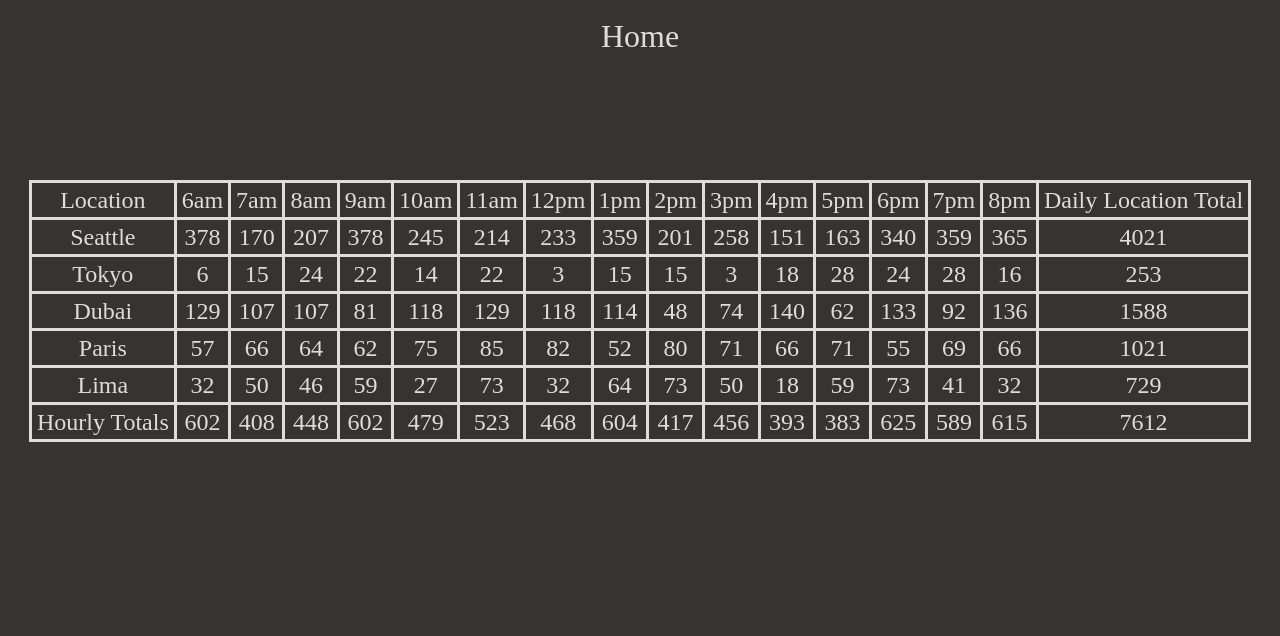
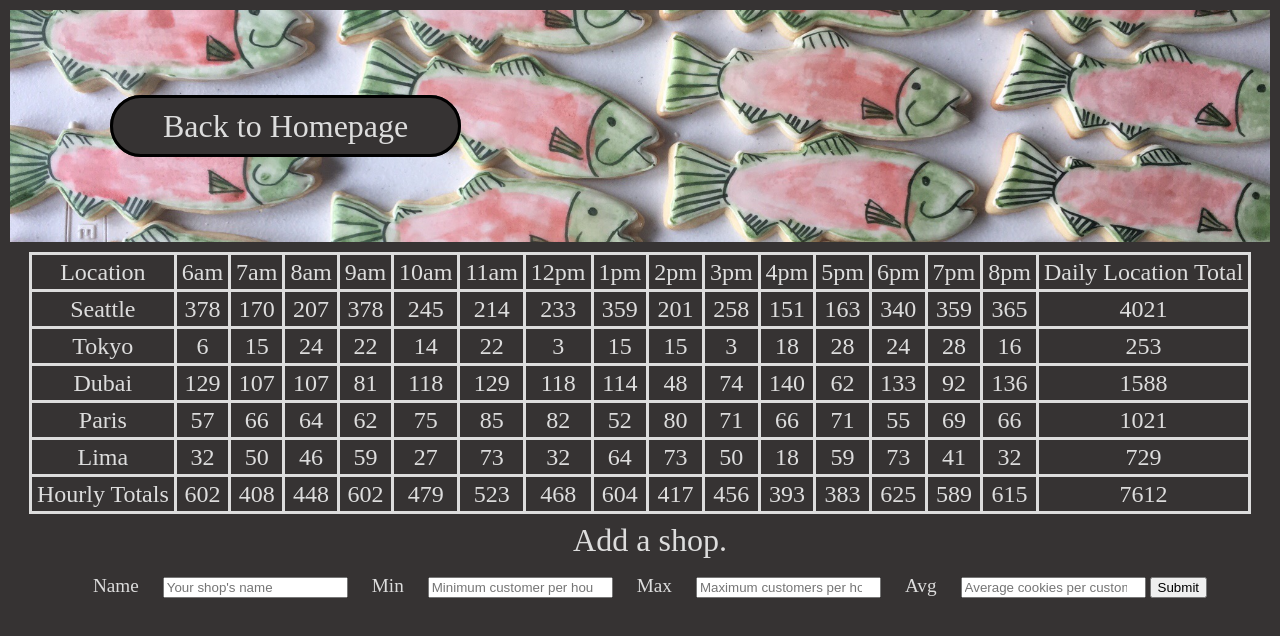
Before and after one commit to AhmadAbuyahya/salmon-cookies, a plain HTML site: page sales.html in a window 1280 px wide. Drawn offline with Linux system fonts and the light colour scheme; a web font is replaced by a local one.

Commit message:
form fully functional/added more css

```diff
--- a/css/style.css
+++ b/css/style.css
@@ -1,14 +1,12 @@
 body {
     background-color:#363333;
-    /* background-repeat: no-repeat;
-    background-attachment: fixed;
-    background-size: cover; */
+    /* b */
 }
 table {
     border: 3px solid #ddd;
     padding: 5px;
     margin: auto;
-    margin-top: 10%;
+
     text-align: center;
     font-size: x-large;
     /* border-collapse: separate; */
@@ -27,11 +25,34 @@ td {
     padding: 5px;
 }
 header{
-    margin: 20px;
-    text-align: center;
+    margin: 10px;
+    text-align: left;
+    background-image: url('../../images/cookies.jpg');
+    padding: 100px;
+    background-repeat: no-repeat;
+    background-size: cover;
 }
 a{
     text-decoration: none;
     font-size: xx-large;
     color: #ddd;
+    background-color: #363333;
+    padding: 10px 50px 10px 50px;
+    border-radius: 70px;
+    border: 3px #000000 solid ;
 }
+form{
+    text-align: center;
+}
+label{
+    color: #ddd;
+    font-size: larger;
+    margin: 10px;
+    padding: 10px;
+}
+legend{
+    color: #ddd;
+    font-size: xx-large;
+    margin: 10px;
+    padding: 10px;
+}
--- a/js/app.js
+++ b/js/app.js
@@ -36,7 +36,7 @@ function Shop(name, min, max, avg) {
   this.array = [];
   this.total = 0;
   allCookieShops.push(this);
-
+  this.getNumOfCustomers();
 }
 Shop.prototype.getNumOfCustomers = function () {
   for (let i = 0; i < hoursOpen.length; i++) {
@@ -57,12 +57,10 @@ Shop.prototype.renderHeader = function () {
     let thEl = document.createElement('th');
     thEl.textContent = hoursOpen[i];
     trEl.appendChild(thEl);
-
   }
   const tCellLast = document.createElement('th');
   trEl.appendChild(tCellLast);
   tCellLast.textContent = 'Daily Location Total';
-
 };
 Shop.prototype.renderData = function () {
   const trEl = document.createElement('tr');
@@ -78,7 +76,6 @@ Shop.prototype.renderData = function () {
   const tdTotalEl = document.createElement('td');
   trEl.appendChild(tdTotalEl);
   tdTotalEl.textContent = this.total;
-
 };
 Shop.prototype.renderFooter = function () {
   const trEl = document.createElement('tr');
@@ -100,7 +97,6 @@ Shop.prototype.renderFooter = function () {
   const tdGrandEl = document.createElement('td');
   trEl.appendChild(tdGrandEl);
   tdGrandEl.textContent = grandTotal;
-
 };
 const seattle = new Shop('Seattle', 23, 65, 6.3);
 const tokyo = new Shop('Tokyo', 3, 24, 1.2);
@@ -109,17 +105,27 @@ const paris = new Shop('Paris', 20, 38, 2.3);
 const lima = new Shop('Lima', 2, 16, 4.6);
 
 Shop.prototype.renderHeader();
-seattle.getNumOfCustomers();
 seattle.renderData();
-tokyo.getNumOfCustomers();
 tokyo.renderData();
-dubai.getNumOfCustomers();
 dubai.renderData();
-paris.getNumOfCustomers();
 paris.renderData();
-lima.getNumOfCustomers();
 lima.renderData();
 Shop.prototype.renderFooter();
+
+const form = document.getElementById('shops-form');
+form.addEventListener('submit', function (event) {
+  event.preventDefault();
+  const name = event.target.name.value;
+  const min = event.target.min.value;
+  const max = event.target.max.value;
+  const avg = event.target.avg.value;
+  const userShop = new Shop(name, min, max, avg);
+  var rowCount = tableEl.rows.length;
+  tableEl.deleteRow(rowCount - 1);
+  userShop.renderData();
+  Shop.prototype.renderFooter();
+  form.reset();
+});
 
 
 
@@ -187,7 +193,6 @@ Shop.prototype.renderFooter();
 // seattle.getNumOfCustomers(23,65);
 // seattle.render();
 
-
 // const tokyo = {
 //   name: 'Tokyo',
 //   min: 3,
@@ -228,9 +233,6 @@ Shop.prototype.renderFooter();
 // };
 // tokyo.getNumOfCustomers(23,65);
 // tokyo.render();
-
-
-
 
 // const dubai = {
 //   name: 'Dubai',
@@ -273,8 +275,6 @@ Shop.prototype.renderFooter();
 // dubai.getNumOfCustomers(23,65);
 // dubai.render();
 
-
-
 // const paris = {
 //   name: 'Paris',
 //   min: 20,
@@ -316,8 +316,6 @@ Shop.prototype.renderFooter();
 // paris.getNumOfCustomers(23,65);
 // paris.render();
 
-
-
 // const lima = {
 //   name: 'Lima',
 //   min: 2,
--- a/sales.html
+++ b/sales.html
@@ -10,9 +10,29 @@
 
 <body>
     <main>
-        <header><a href="./index.html">Home</a></header>
+        <header><a href="./index.html">Back to Homepage</a></header>
         <section id="stores">
 
+        </section>
+        <section>
+            <form id="shops-form">
+                <fieldset>
+                    <legend>Add a shop.</legend>
+
+                    <label for="name">Name</label>
+                    <input type="text" id='name' placeholder="Your shop's name" required />
+
+                    <label for="min">Min</label>
+                    <input type="number" id='min' placeholder="Minimum customer per hour" required/>
+
+                    <label for="max">Max</label>
+                    <input type="number" id='max' placeholder="Maximum customers per hour" required/>
+
+                    <label for="avg">Avg</label>
+                    <input type="number" id='avg' placeholder="Average cookies per customer" required/>
+                    <input type="submit"/>
+                </fieldset>
+            </form>
         </section>
     </main>
     <script src="./js/app.js"></script>
```
